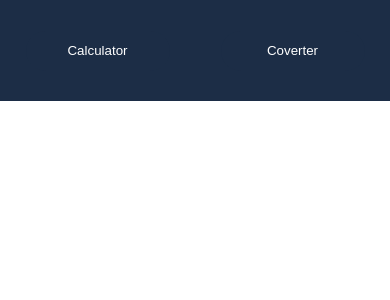
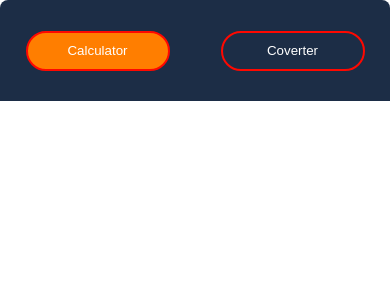
Before and after one commit to AslamThenery/Advanced-Calculator, a React (Create React App) app: page / in a window 390 px wide. Shown: the top 300 px of the page. Built offline with nearby package versions, Linux system fonts and the light colour scheme.

Commit message:
Header Completed

```diff
--- a/src/components/Header.js
+++ b/src/components/Header.js
@@ -1,10 +1,34 @@
-import React from 'react'
+import {React, useState} from 'react'
 import "./header.css"
+
 function Header() {
+
+
+  const [clCalculator, setClCalculator] = useState("active-button")
+  const [clConverter, setClConverter] = useState("inactive-button")
+  const handleCalculator= ()=>{
+
+          setClCalculator("active-button")
+      setClConverter("inactive-button")
+
+        }
+   const handleConverter = ()=>{
+      setClCalculator("inactive-button")
+      setClConverter("active-button")
+
+   }
+
   return (
+
+
+
+
     <div className='header'>
-        <button className='calc'>Calculator</button>
-        <button className='converter'>Coverter</button>
+        {/* <button className="active-button" onClick={handleClass}>Calculator</button> */}
+        <button className={`${clCalculator}`} onClick={handleCalculator}>Calculator</button>
+        {/* <button className='inactive-button'>Coverter</button> */}
+        <button className={ `${clConverter}`} onClick={handleConverter}>Coverter</button>
+
     </div>
   )
 }
--- a/src/components/header.css
+++ b/src/components/header.css
@@ -5,38 +5,66 @@
     display: flex;
     justify-content: space-around;
     align-items: center;
+    border-radius: 8px 8px 0px 0px;
 }
-.header button{
+.header .active-button{
 
     outline: none;
-    border: none;
-    width: 2rem;
-    /* background-color:#FF7E00 ; */
+        /* border: none; */
+        width: 9rem;
+        height: 3em;
+        background-color: #1C2D46 ;
+        /* border-bottom-color: #FF0800; */
+        border: 2px solid #FF0800 ;
+
+        border-radius: 30px;
+        color: white;
+        background-color: #FF7E00;
+        cursor: pointer;
 }
- .header button:hover{
-    background-color: black;
+.header .inactive-button{
     cursor: pointer;
+    outline: none;
+    /* border: none; */
+    width: 9rem;
+    height: 3em;
+    background-color: #1C2D46 ;
+    /* border-bottom-color: #FF0800; */
+    border: 2px solid #FF0800 ;
+
+    border-radius: 30px;
+    color: white;
 }
 
 @media screen and (max-width: 400px){
 
-    .header button{
+    .header .active-button{
 
+        outline: none;
+            /* border: none; */
+            width: 9rem;
+            height: 3em;
+            background-color: #1C2D46 ;
+            /* border-bottom-color: #FF0800; */
+            border: 2px solid #FF0800 ;
+
+            border-radius: 30px;
+            color: white;
+            background-color: #FF7E00;
+            cursor: pointer;
+    }
+    .header .inactive-button{
+        cursor: pointer;
         outline: none;
         /* border: none; */
         width: 9rem;
         height: 3em;
         background-color: #1C2D46 ;
         /* border-bottom-color: #FF0800; */
-        /* border-bottom: 2px solid #FF0800 ; */
+        border: 2px solid #FF0800 ;
 
         border-radius: 30px;
         color: white;
-
-    }
-
-    .header button:hover{
-        background-color: #FF7E00;
     }
 
 }
```
